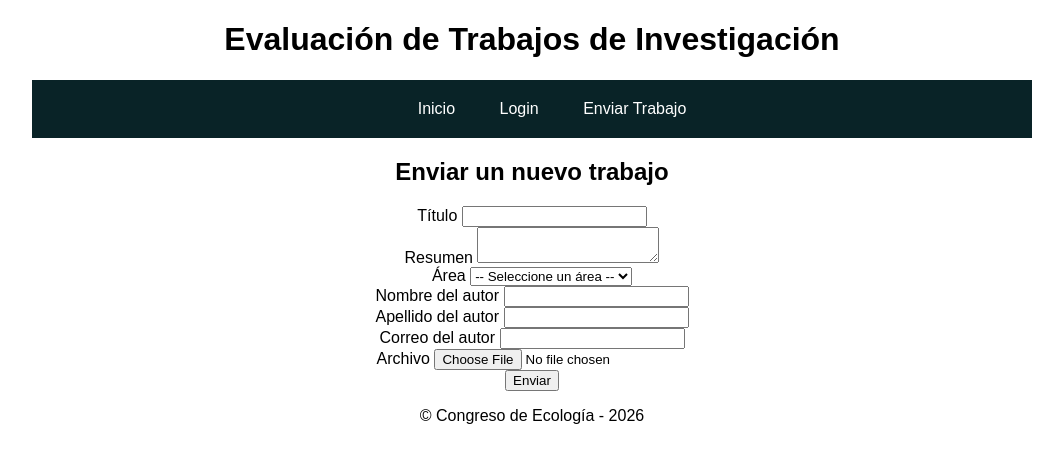
After one commit to Juky-byte/Practico2-poo, a Flask app: page /enviar_trabajo in a window 1280 px wide. The commit adds this page. Shown: the top 463 px of the page, without its empty margins (108-1171 px from the left). Run offline with Flask 3, Linux system fonts and the light colour scheme.

Commit message:
feat: agregue el gestor y creee la funcionalidad 1 refactor: cambios en los html

```diff
--- a/app.py
+++ b/app.py
@@ -1,14 +1,25 @@
-from flask import Flask, request, render_template, session
+import os
+from flask import Flask, request, render_template
+from flask_sqlalchemy import SQLAlchemy
 from datetime import datetime
+from config import Config
 
-app = Flask(__name__)  #Inicializo la aplicación
-app.config.from_pyfile('config.py')
+# inicializo la aplicacion
+app = Flask(__name__)
+app.config.from_object(Config)
 
-#from gestor import GestorDB
-#gestor = GestorDB()
+# crear carpeta de uploads si no existe
+os.makedirs(app.config['UPLOAD_FOLDER'], exist_ok=True)
+
+# inicializo una instancia de la base de datos que va a ser compartida en los demas modulos
+db = SQLAlchemy(app)
+
+# se crea el gestor de la app
+from controllers.gestor import GestorDB
+gestor = GestorDB()
 
 @app.route('/')
-def menu():
+def inicio():
     return render_template('index.html')
 
 @app.route('/login') #se decora con "/" indicando que va a estar ligada a la ruta raíz
@@ -30,9 +41,36 @@ def bienvenida():
             resultado = render_template('login.html')
     else:
         resultado = render_template('error.html')
+
+    return resultado
+
+@app.route("/enviar_trabajo", methods = ['GET', 'POST'])
+def enviar_trabajo():
+    resultado = ""
+    if request.method == 'POST':
+        titulo = request.form['titulo']
+        resumen = request.form['resumen']
+        area = request.form['area']
+        autor_nombre = request.form['autor_nombre']
+        autor_apellido = request.form['autor_apellido']
+        autor_correo = request.form['autor_correo']
+        archivo = request.files['archivo']
+
+        # guardar archivo en carpeta uploads
+        if archivo:
+            ruta_archivo = os.path.join(app.config['UPLOAD_FOLDER'], archivo.filename)
+            archivo.save(ruta_archivo)
+
+        # guardar usando el gestor
+        id = gestor.agregar_trabajo(titulo, resumen, area, autor_nombre, autor_apellido, autor_correo, archivo.filename)
+        resultado = render_template('aviso.html', message= f"Trabajo enviado correctamente. ID asignado: {id}")
+
+    else: # si entra por GET, mouestra el formulario
+        resultado = render_template('enviar_trabajo.html')
+
     return resultado
 
 if __name__ == '__main__':
-    with app.app_context(): #le digo a python que actúe como si la app estuviera corriendo(realmente no lo hace)
-        #gestor.crearDB()
+    with app.app_context(): # le digo a python que actúe como si la app estuviera corriendo(realmente no lo hace)
+        gestor.crearDB()
         app.run(debug = True,port = 5000) #Se ejecuta la aplicación, "debug" por defecto es False, puerto 5000 (se puede modificar)
--- a/config.py
+++ b/config.py
@@ -4,6 +4,10 @@ from dotenv import load_dotenv
 load_dotenv()
 
 class Config:
+    # variables del entorno
     SECRET_KEY = os.getenv("SECRET_KEY")
-    SQLALCHEMY_DATABASE_URI = os.getenv("DATABASE_URL", "sqlite:///default.sqlite3")
+    SQLALCHEMY_DATABASE_URI = os.getenv("DATABASE_URL", "sqlite:///datos.sqlite3")
     SQLALCHEMY_TRACK_MODIFICATIONS = False
+
+    # configuracion para subida de archivos
+    UPLOAD_FOLDER = os.path.join(os.path.dirname(__file__), 'uploads')
--- /dev/null
+++ b/models/__init__.py
@@ -0,0 +1,4 @@
+from .class_trabajo import Trabajo
+from .class_evaluador import Evaluador
+from .class_asignacion import Asignacion
+from .class_organizador import Organizador
--- a/models/class_asignacion.py
+++ b/models/class_asignacion.py
@@ -1,11 +1,10 @@
-from app import app
+from app import db
 from datetime import datetime
 from flask_sqlalchemy import SQLAlchemy
 from werkzeug.security import check_password_hash
 
-db = SQLAlchemy(app)
-
 class Asignacion(db.Model):
+    # atributos:
     __tablename__ = 'asignaciones'
     id = db.Column(db.Integer, primary_key = True)
     trabajo_id = db.Column(db.Integer, db.ForeignKey('trabajos.id'), nullable = False) #clave foranea
@@ -14,6 +13,7 @@ class Asignacion(db.Model):
     comentarios = db.Column(db.Text, nullable = True)
     fecha_evaluacion = db.Column(db.DateTime, nullable = True)
 
+    # consultas:
     def get_id(self):
         return self.id
 
--- a/models/class_evaluador.py
+++ b/models/class_evaluador.py
@@ -1,10 +1,9 @@
-from app import app
+from app import db
 from flask_sqlalchemy import SQLAlchemy
 from werkzeug.security import check_password_hash
 
-db = SQLAlchemy(app)
-
 class Evaluador(db.Model):
+    # atributos:
     __tablename__ = 'evaluadores'
     id = db.Column(db.Integer, primary_key = True) #clave primaria
     titulo = db.Column(db.String(5))
@@ -16,6 +15,7 @@ class Evaluador(db.Model):
     clave = db.Column(db.String(100), nullable = False)
     asignaciones =  db.relationship('Asignacion', backref = 'evaluador', lazy = True)
 
+    # consultas:
     def get_id(self):
         return self.id
 
--- a/models/class_organizador.py
+++ b/models/class_organizador.py
@@ -1,10 +1,9 @@
-from app import app
+from app import db
 from flask_sqlalchemy import SQLAlchemy
 from werkzeug.security import check_password_hash
 
-db = SQLAlchemy(app)
-
 class Organizador(db.Model):
+    # atributos:
     __tablename__ = 'organizadores'
     id = db.Column(db.Integer, primary_key = True)  #clave primaria
     nombre = db.Column(db.String(50), nullable = False)
@@ -12,6 +11,7 @@ class Organizador(db.Model):
     correo = db.Column(db.String(120), unique = True, nullable = False)
     clave = db.Column(db.String(100), nullable = False)
 
+    # consultas:
     def get_id(self):
         return self.id
 
--- a/models/class_trabajo.py
+++ b/models/class_trabajo.py
@@ -1,11 +1,10 @@
-from app import app
+from app import db
 from datetime import datetime
 from flask_sqlalchemy import SQLAlchemy
 from werkzeug.security import check_password_hash
 
-db = SQLAlchemy(app)
-
 class Trabajo(db.Model):
+    # atributos:
     __tablename__ = 'trabajos'
     id = db.Column(db.Integer, primary_key = True) #clave primaria
     titulo = db.Column(db.String(200), nullable = False)
@@ -19,6 +18,7 @@ class Trabajo(db.Model):
     archivo_nombre = db.Column(db.String(255), nullable = True)
     asignaciones = db.relationship('Asignacion', backref = 'trabajo', lazy = True)
 
+    # consultas:
     def get_id(self):
         return self.id
 
--- /dev/null
+++ b/templates/base.html
@@ -0,0 +1,33 @@
+<!DOCTYPE html>
+<html lang="es">
+<head>
+    <meta charset="UTF-8">
+    <title>{% block title %}ETI{% endblock %}</title>
+    <link rel="stylesheet" href="{{ url_for('static', filename='css/estilos.css') }}">
+</head>
+<body>
+
+    <!-- Encabezado -->
+    <header>
+        <h1>Evaluación de Trabajos de Investigación</h1>
+            <nav class="menu">
+                <ul>
+                    <li><a href="{{ url_for('inicio') }}">Inicio</a></li>
+                    <li><a href="{{ url_for('login') }}">Login</a></li>
+                    <li><a href="{{ url_for('enviar_trabajo') }}">Enviar Trabajo</a></li>
+                </ul>
+            </nav>
+    </header>
+
+    <!-- Contenido dinamico -->
+    <main>
+        {% block content %}{% endblock %}
+    </main>
+
+    <!-- Pie de pagina -->
+    <footer>
+        <p>&copy; Congreso de Ecología - 2026</p>
+    </footer>
+
+</body>
+</html>
--- /dev/null
+++ b/templates/enviar_trabajo.html
@@ -0,0 +1,54 @@
+{% extends "base.html" %}
+{% block title %}Enviar Trabajo - ETI{% endblock %}
+{% block content %}
+
+<section class="form-page">
+  <h2>Enviar un nuevo trabajo</h2>
+  <form method="POST" enctype="multipart/form-data">
+    <div class="form-group">
+      <label for="titulo">Título</label>
+      <input type="text" id="titulo" name="titulo" required>
+    </div>
+
+    <div class="form-group">
+      <label for="resumen">Resumen</label>
+      <textarea id="resumen" name="resumen" required></textarea>
+    </div>
+
+    <div class="form-group">
+      <label for="area">Área</label>
+      <select id="area" name="area" required>
+        <option value="">-- Seleccione un área --</option>
+        <option value="Ecología">Ecología</option>
+        <option value="Biología">Biología</option>
+        <option value="Química">Química</option>
+        <option value="Ingeniería">Ingeniería</option>
+        <option value="Informática">Informática</option>
+      </select>
+    </div>
+
+    <div class="form-group">
+      <label for="autor_nombre">Nombre del autor</label>
+      <input type="text" id="autor_nombre" name="autor_nombre" required>
+    </div>
+
+    <div class="form-group">
+      <label for="autor_apellido">Apellido del autor</label>
+      <input type="text" id="autor_apellido" name="autor_apellido" required>
+    </div>
+
+    <div class="form-group">
+      <label for="autor_correo">Correo del autor</label>
+      <input type="email" id="autor_correo" name="autor_correo" required>
+    </div>
+
+    <div class="form-group">
+      <label for="archivo">Archivo</label>
+      <input type="file" id="archivo" name="archivo" required>
+    </div>
+
+    <button type="submit" class="btn-primary">Enviar</button>
+  </form>
+</section>
+
+{% endblock %}
```
Also changed, not shown: controllers/gestor.py (added, +34 -0 lines), templates/aviso.html (added, +13 -0 lines), templates/bienvenida.html (+15 -12 lines), templates/index.html (+15 -19 lines), templates/login.html (+22 -26 lines), controllers/__init__.py (added), 1 other file.
